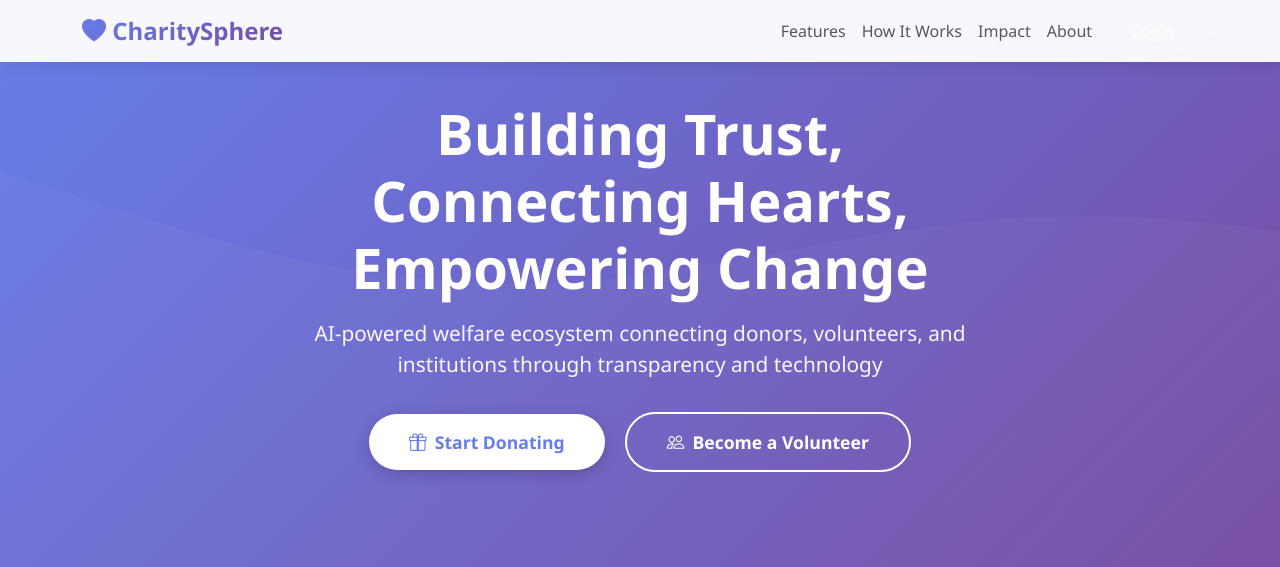
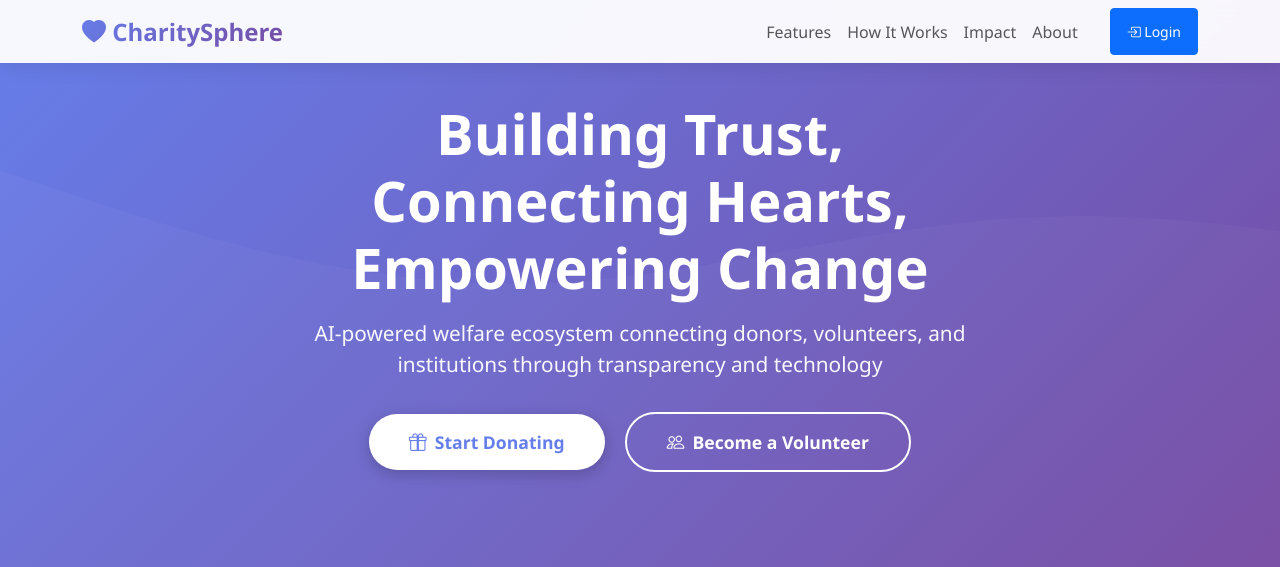
Before and after one commit to CharitySphere/CharitySphere, a Django app: page / in a window 1280 px wide. Shown: the top 567 px of the page. Run offline with Django 5.2, Linux system fonts and the light colour scheme.

Commit message:
ui(mod_home): add login button

```diff
--- a/mod_home/templates/homepage.html
+++ b/mod_home/templates/homepage.html
@@ -7,7 +7,7 @@
       CharitySphere - Building Trust, Connecting Hearts, Empowering Change
     </title>
     <link
-      href="https://cdn.jsdelivr.net/npm/bootstrap@5.3.0/dist/css/bootstrap.min.css"
+      href="https://cdn.jsdelivr.net/npm/bootstrap@5.3.2/dist/css/bootstrap.min.css"
       rel="stylesheet"
     />
     <link
@@ -356,7 +356,7 @@
           <span class="navbar-toggler-icon"></span>
         </button>
         <div class="collapse navbar-collapse" id="navbarNav">
-          <ul class="navbar-nav ms-auto">
+          <ul class="navbar-nav ms-auto d-flex align-items-center">
             <li class="nav-item">
               <a class="nav-link" href="#features">Features</a>
             </li>
@@ -369,12 +369,10 @@
             <li class="nav-item">
               <a class="nav-link" href="#about">About</a>
             </li>
-            <li class="nav-item">
-              <a
-                class="nav-link btn btn-primary text-white px-4 ms-2"
-                href="/auth/login/"
-                >Login</a
-              >
+            <li class="nav-item btn btn-primary btn-sm ms-4">
+              <a class="nav-link text-white" href="{% url 'login' %}">
+                <i class="bi bi-box-arrow-in-right"></i> Login
+              </a>
             </li>
           </ul>
         </div>
```
